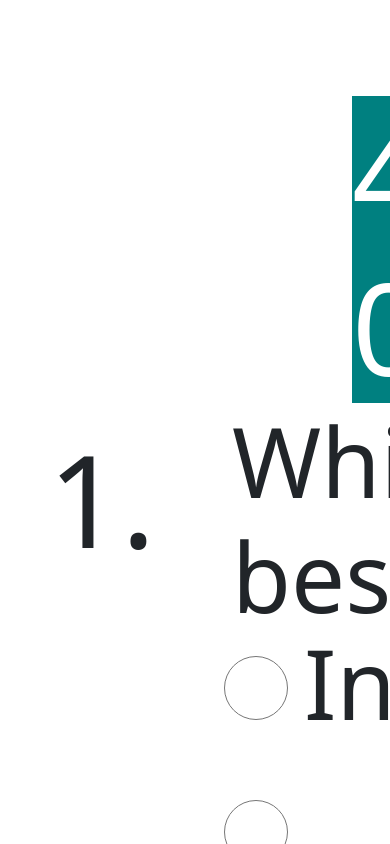
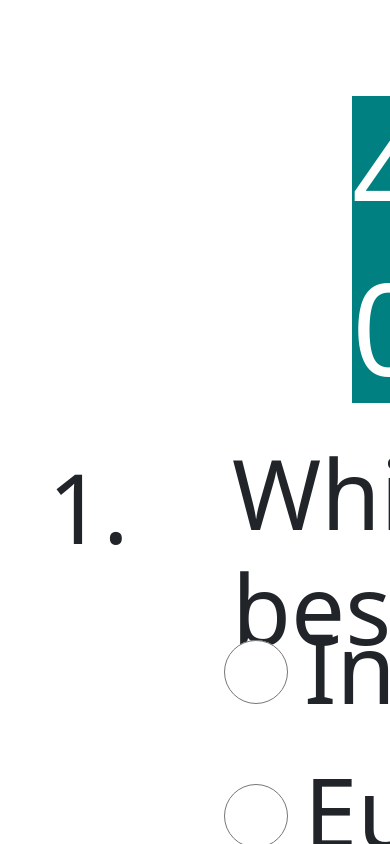
Before and after one commit to Prim3timer/test, a React (Create React App) app: page / in a window 390 px wide. Both pictures are taken after a click on the button "Continue". Shown: the top 844 px of the page. Built offline with nearby package versions, Linux system fonts and the light colour scheme.

Commit message:
still on portrait

```diff
--- a/src/index.css
+++ b/src/index.css
@@ -273,11 +273,11 @@ h3 {
   width: 80rem;
 }
 span {
-  font-size: 8rem;
+  font-size: 6rem;
 
 }
 #clock {
-  margin: 3rem 0 0 20rem;
+  margin: 3rem 0 2rem 20rem;
   font-size: 8rem;
   width: 20rem
 
@@ -297,7 +297,7 @@ ul {
 li {
   font-size: 6rem;
   /* margin-right: -10rem; */
-  width: 30rem;
+  /* width: 30rem; */
 }
 li input {
   height: 4rem;
```
